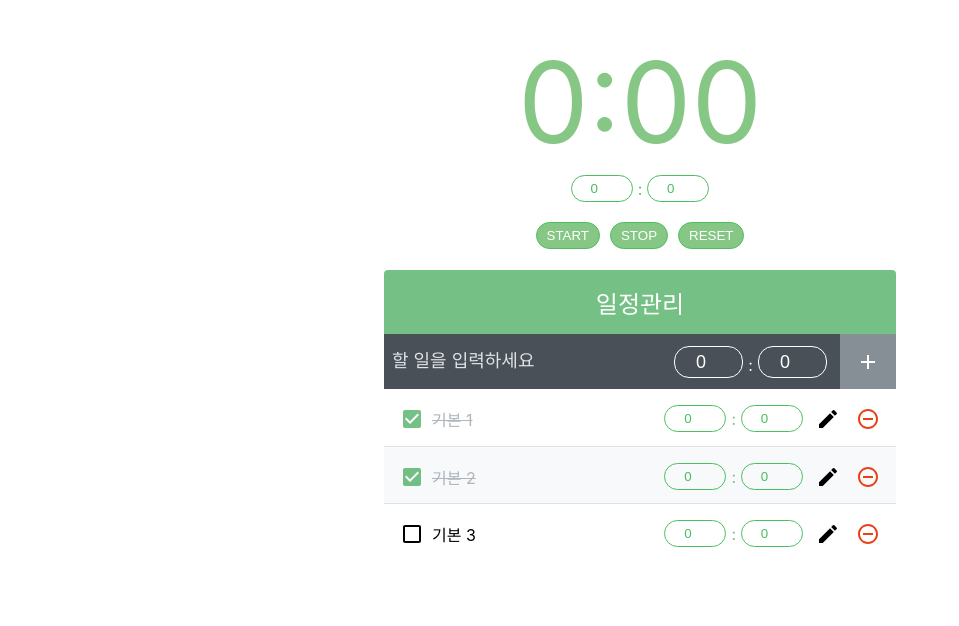
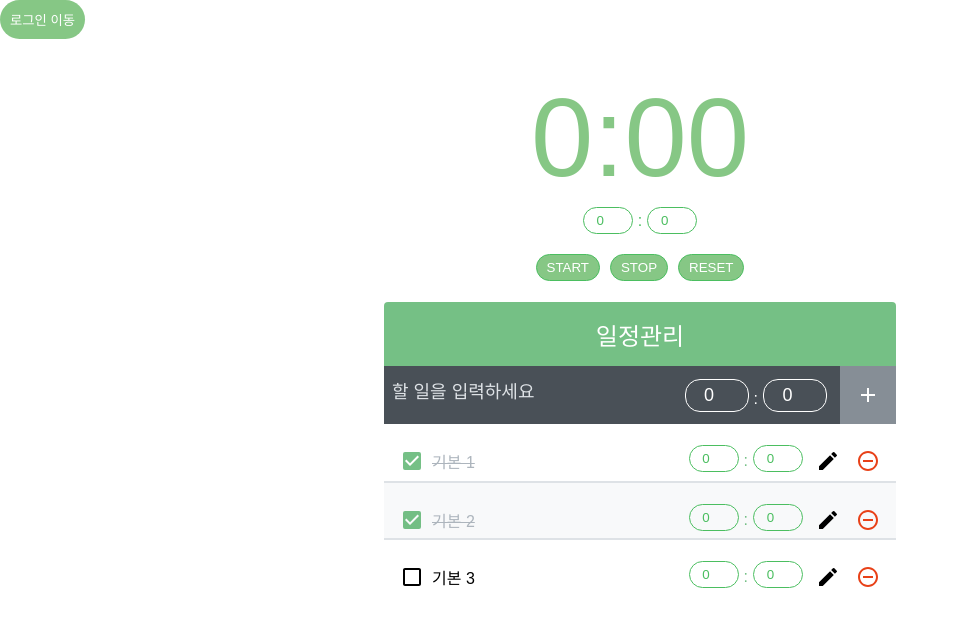
Before and after one commit to CAU-COMP-2023/2023-Team-M-Client, a React (Create React App) app: page / in a window 1280 px wide. Shown: the top 626 px of the page, without its empty margins (0-959 px from the left). Built offline with nearby package versions, Linux system fonts and the light colour scheme.

Commit message:
라우터 1차  구현

```diff
--- a/src/App.js
+++ b/src/App.js
@@ -4,6 +4,7 @@ import ToDoInsert from './components/ToDoInsert';
 import TodoList from './components/TodoList';
 import TodoTemplate from './components/ToDoTemplate';
 import Timer from './components/Timer';
+import Login from './Login'
 import { BrowserRouter, Routes, Route, Link, useNavigate } from "react-router-dom";
 
 function App() {
@@ -104,6 +105,9 @@ function App() {
           path="/"
           element={
             <>
+            <Link to="/Login">
+              <button className="이건 다른거임">로그인 이동</button>
+            </Link>
              <Timer />
               <TodoTemplate>
                 <ToDoInsert onInsert={onInsert} />
@@ -127,6 +131,8 @@ function App() {
             </>
           }
         />
+
+        <Route path="/Login" element={<Login />} />
       </Routes>
     </BrowserRouter>
   );
--- a/src/Friend.js
+++ b/src/Friend.js
@@ -1,5 +1,6 @@
 import React, { useState, useEffect } from 'react';
 import axios from 'axios';
+
 
 const Friend = (props) => {
     const [searchInput, setSearchInput] = useState({ searchEmail: '' });
--- a/src/Login.js
+++ b/src/Login.js
@@ -1,8 +1,11 @@
 import React, { useState } from 'react';
 import './Login.css';
-import EcotimeLogo from './ecotime 로고.jpg';
+import EcotimeLogo from './ecotimelogo.jpg';
 
-const App = () => {
+import { Link } from "react-router-dom";
+
+
+const Login = () => {
   const [loginUsername, setLoginUsername] = useState('');
   const [loginPassword, setLoginPassword] = useState('');
   const [signupUsername, setSignupUsername] = useState('');
@@ -77,9 +80,11 @@ const App = () => {
               value={loginPassword}
               onChange={(e) => setLoginPassword(e.target.value)}
             />
+            <Link to ="/">
             <button type="button" onClick={handleLogin}>
               로그인
             </button>
+            </Link>
           </>
         ) : (
           <>
@@ -127,4 +132,4 @@ const App = () => {
   );
 };
 
-export default App;
+export default Login;
--- a/src/components/ToDoEdit.scss
+++ b/src/components/ToDoEdit.scss
@@ -30,6 +30,7 @@
     input {
       margin: 2rem 0;
       padding: 0.3rem;
+      width: 10rem;
       border: none;
       outline: none;
       border-bottom: 1px solid #9c88ff;
--- a/src/components/ToDoInsert.scss
+++ b/src/components/ToDoInsert.scss
@@ -18,6 +18,7 @@
       background: none;
       outline: none;
       border: none;
+      border-radius: 0px;
       background: #868e96;
       color: white;
       padding: 0 1rem;
--- a/src/components/ToDoListItem.scss
+++ b/src/components/ToDoListItem.scss
@@ -2,12 +2,13 @@
   padding: 1rem;
   display: flex;
   align-items: center;
+
 }
 
 
 .TodoListItem-virtualized {
   & + & {
-    border-top: 1px solid #dee2e6;
+    border-top: 2px solid #dee2e6;
   }
   &:nth-child(even) {
     background-color: #f8f9fa;
@@ -77,7 +78,7 @@ cursor: pointer; /* 커서 모양 변경 (선택 사항) */
   width: 50px;
   margin-right: 5px;
   margin-left:5px;
-  padding: 5px;
+  padding:  5px;
   text-align: center;
   background-color: transparent;
   color: rgb(75, 190, 96);
```
